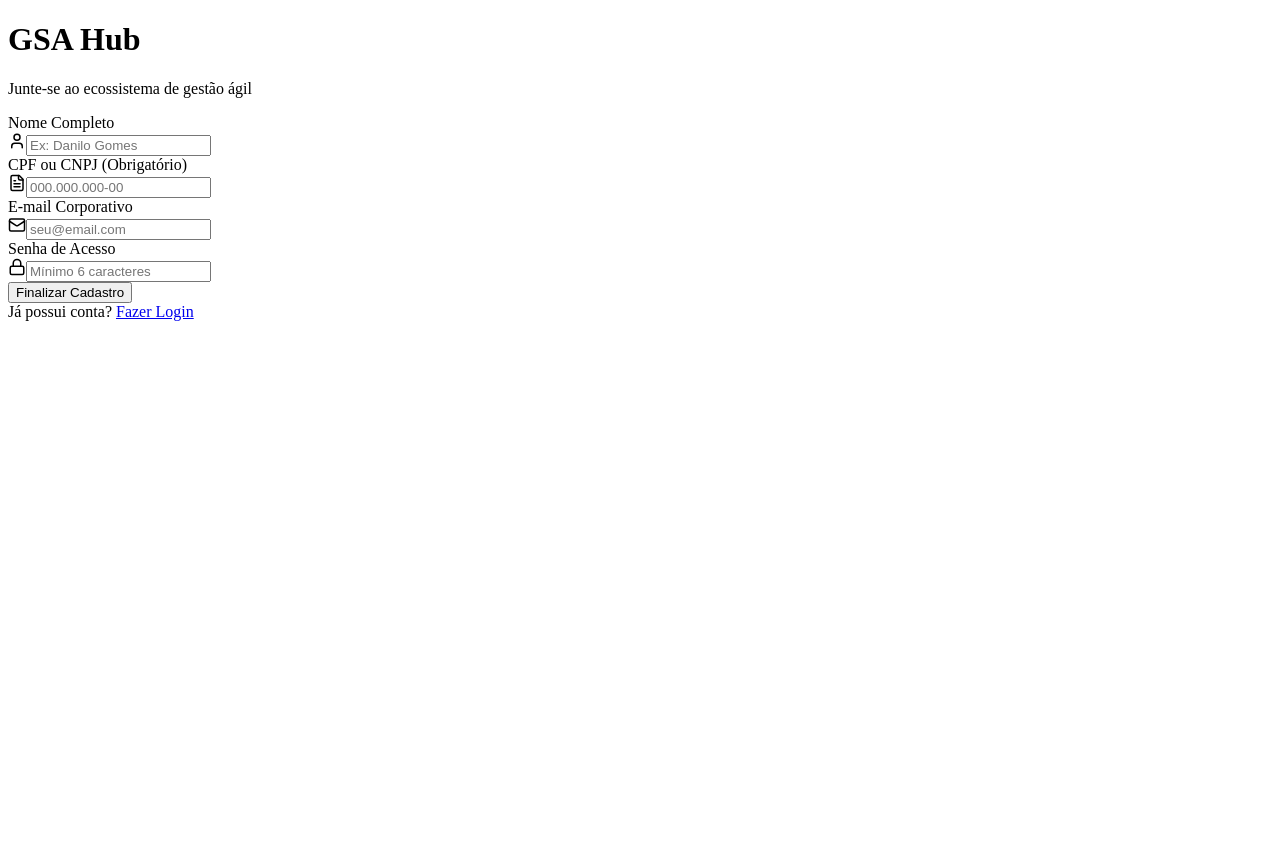
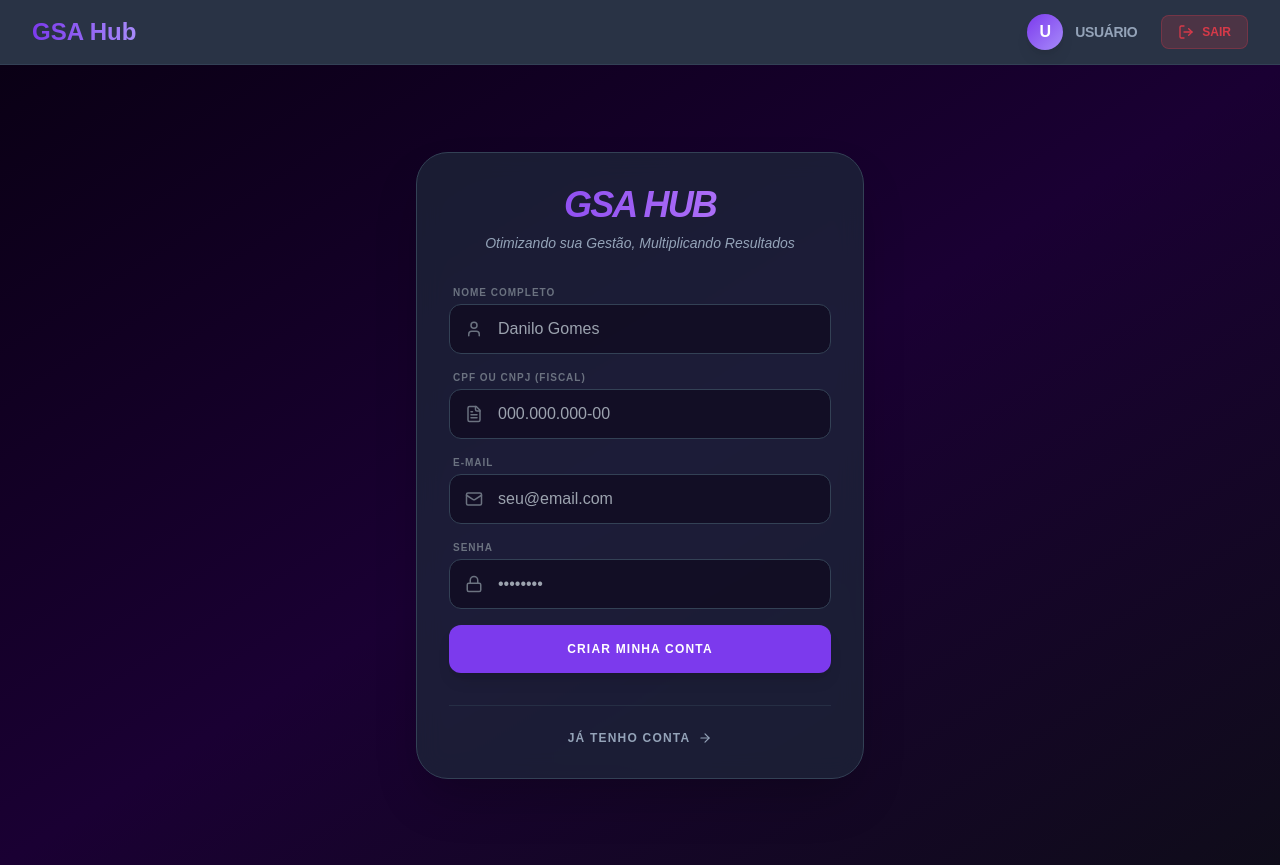
Before and after one commit to GomesServicosAgeis/gsahubreward, a Next.js app: page /register in a window 1280 px wide. Before the commit the page ends 800 px from the top, so only its background shows below. Built offline with nearby package versions, Linux system fonts and the light colour scheme; no server answers.

Commit message:
feat: cadastro com CPF/CNPJ, rota pública de recovery e correção de middleware

```diff
--- a/src/app/(protected)/dashboard/page.tsx
+++ b/src/app/(protected)/dashboard/page.tsx
@@ -36,15 +36,8 @@ export default async function DashboardPage() {
     .select('*')
     .single();
 
-  const handleLogout = async () => {
-    'use server';
-    const supabase = await createSupabaseServer();
-    await supabase.auth.signOut();
-    redirect('/login');
-  };
-
   return (
-    <div className="min-h-screen bg-gradient-to-br from-[#0a0015] via-[#1a0033] to-[#0f0c1a] text-[#E2E8F0] pt-20"> {/* pt-20 para dar espaço ao header fixo */}
+    <div className="min-h-screen bg-gradient-to-br from-[#0a0015] via-[#1a0033] to-[#0f0c1a] text-[#E2E8F0] pt-20">
       <main className="max-w-7xl mx-auto p-6 lg:p-10">
         {dashError && (
           <div className="bg-[#D73A49]/20 border border-[#D73A49]/50 p-5 rounded-xl mb-8 text-center backdrop-blur-sm">
--- a/src/app/(protected)/layout.tsx
+++ b/src/app/(protected)/layout.tsx
@@ -2,7 +2,6 @@
 import { createSupabaseServer } from '@/lib/supabase/server';
 import { redirect } from 'next/navigation';
 import Sidebar from '@/components/layout/sidebar';
-import Header from '@/components/Header';
 
 export default async function ProtectedLayout({
   children,
@@ -14,28 +13,16 @@ export default async function ProtectedLayout({
 
   if (!user) redirect('/login');
 
-  const { data: profile } = await supabase
-    .from('users')
-    .select('name')
-    .eq('id', user.id)
-    .single();
-
   return (
-    <div className="flex h-screen bg-[#0a0015] overflow-hidden">
-      {/* 1. Sidebar fixa na esquerda */}
+    <div className="flex h-screen bg-[#0a0015] overflow-hidden text-[#E2E8F0] font-sans">
       <Sidebar />
-
-      {/* 2. Área da direita (Header + Conteúdo) */}
-      <div className="flex-1 flex flex-col overflow-hidden">
-        <Header userName={profile?.name || user.email} />
-
-        {/* 3. Área de Scroll do conteúdo */}
-        <main className="flex-1 overflow-y-auto bg-gradient-to-br from-[#0a0015] via-[#1a0033] to-[#0f0c1a]">
-          <div className="min-h-full">
-            {children}
-          </div>
-        </main>
-      </div>
+      <main className="flex-1 overflow-y-auto bg-gradient-to-br from-[#0a0015] via-[#1a0033] to-[#0f0c1a]">
+        {/* Camada de brilho sutil */}
+        <div className="absolute top-0 right-0 w-[600px] h-[600px] bg-[#7C3AED]/5 blur-[150px] rounded-full pointer-events-none"></div>
+        <div className="relative z-10 min-h-full">
+          {children}
+        </div>
+      </main>
     </div>
   );
 }
--- a/src/app/layout.tsx
+++ b/src/app/layout.tsx
@@ -1,8 +1,24 @@
 // src/app/layout.tsx
-export default function RootLayout({ children }: { children: React.ReactNode }) {
+import type { Metadata } from 'next';
+import './globals.css';
+import Header from '@/components/Header';
+
+export const metadata: Metadata = {
+  title: 'GSA Hub Reward',
+  description: 'Hub de licenças e recompensas GSA',
+};
+
+export default function RootLayout({
+  children,
+}: {
+  children: React.ReactNode;
+}) {
   return (
-    <html lang="pt-br">
-      <body>{children}</body>
+    <html lang="pt-BR">
+      <body>
+        <Header />
+        {children}
+      </body>
     </html>
   );
 }
--- a/src/app/login/page.tsx
+++ b/src/app/login/page.tsx
@@ -3,16 +3,18 @@
 import { useState } from 'react';
 import { supabase } from '@/lib/supabase/client';
 import { useRouter } from 'next/navigation';
-import Link from 'next/link'; // Importado para navegação interna
+import Link from 'next/link';
 
 export default function LoginPage() {
   const [email, setEmail] = useState('');
   const [password, setPassword] = useState('');
   const [message, setMessage] = useState<string | null>(null);
+  const [loading, setLoading] = useState(false);
   const router = useRouter();
 
   const handleLogin = async (e: React.FormEvent) => {
     e.preventDefault();
+    setLoading(true);
     setMessage(null);
 
     const { error } = await supabase.auth.signInWithPassword({
@@ -22,6 +24,7 @@ export default function LoginPage() {
 
     if (error) {
       setMessage(error.message);
+      setLoading(false);
     } else {
       router.push('/dashboard');
       router.refresh();
@@ -30,17 +33,17 @@ export default function LoginPage() {
 
   return (
     <div className="min-h-screen bg-gradient-to-br from-[#0a0015] via-[#1a0033] to-[#0f0c1a] text-[#E2E8F0] flex items-center justify-center p-4">
-      <div className="w-full max-w-md bg-[#1E293B]/70 backdrop-blur-md p-8 rounded-2xl border border-[#334155] shadow-2xl">
+      <div className="w-full max-w-md bg-[#1E293B]/70 backdrop-blur-md p-8 rounded-[2rem] border border-[#334155] shadow-2xl relative z-10">
         <div className="text-center mb-8">
-          <h1 className="text-3xl font-extrabold bg-gradient-to-r from-[#7C3AED] to-[#C084FC] bg-clip-text text-transparent inline-block">
+          <h1 className="text-4xl font-black bg-gradient-to-r from-[#7C3AED] to-[#C084FC] bg-clip-text text-transparent inline-block italic uppercase tracking-tighter">
             GSA Hub
           </h1>
-          <p className="text-[#94A3B8] mt-2">Acesse sua conta para gerenciar seus resultados</p>
+          <p className="text-[#94A3B8] mt-2 font-medium">Acesse sua conta para gerenciar seus resultados</p>
         </div>
 
         <form onSubmit={handleLogin} className="space-y-6">
           <div>
-            <label className="block text-sm font-medium text-[#94A3B8] mb-2">E-mail</label>
+            <label className="block text-[10px] font-black text-gray-500 uppercase tracking-widest mb-2 ml-1">E-mail</label>
             <input
               type="email"
               placeholder="seu@email.com"
@@ -52,7 +55,7 @@ export default function LoginPage() {
           </div>
 
           <div>
-            <label className="block text-sm font-medium text-[#94A3B8] mb-2">Senha</label>
+            <label className="block text-[10px] font-black text-gray-500 uppercase tracking-widest mb-2 ml-1">Senha</label>
             <input
               type="password"
               placeholder="••••••••"
@@ -65,37 +68,36 @@ export default function LoginPage() {
 
           <button
             type="submit"
-            className="w-full py-3 bg-gradient-to-r from-[#7C3AED] to-[#A78BFA] hover:from-[#8B5CF6] hover:to-[#C084FC] text-white font-bold rounded-xl transition-all shadow-lg shadow-[#7C3AED]/20 active:scale-[0.98]"
+            disabled={loading}
+            className="w-full py-4 bg-gradient-to-r from-[#7C3AED] to-[#A78BFA] hover:from-[#8B5CF6] hover:to-[#C084FC] text-white font-black rounded-xl transition-all shadow-lg shadow-[#7C3AED]/20 active:scale-[0.98] uppercase text-xs tracking-widest disabled:opacity-50"
           >
-            Entrar no Sistema
+            {loading ? 'Entrando...' : 'Entrar no Sistema'}
           </button>
 
           {message && (
-            <div className="p-3 bg-[#D73A49]/20 border border-[#D73A49]/50 rounded-lg text-[#D73A49] text-sm text-center animate-pulse">
+            <div className="p-3 bg-[#D73A49]/20 border border-[#D73A49]/50 rounded-lg text-[#D73A49] text-[10px] font-bold text-center uppercase">
               {message}
             </div>
           )}
 
-          {/* Ajuste: Links de Cadastro e Recuperação */}
-          <div className="mt-8 pt-6 border-t border-[#334155]/50 text-center space-y-4">
-            <div className="flex flex-col gap-1">
-              <p className="text-[#94A3B8] text-sm">Ainda não faz parte do ecossistema?</p>
-              <Link
-                href="/register"
-                className="text-[#A78BFA] hover:text-[#C084FC] font-bold text-sm transition-all hover:underline"
-              >
-                Criar minha conta GSA Hub
-              </Link>
-            </div>
-
+          <div className="mt-6 text-center">
             <Link
               href="/forgot-password"
-              className="block text-[11px] text-[#64748B] hover:text-[#94A3B8] transition-colors uppercase tracking-widest font-bold"
+              className="inline-block text-[11px] text-[#64748B] hover:text-[#A78BFA] transition-all font-black uppercase tracking-[0.2em] cursor-pointer"
             >
               Esqueceu sua senha?
             </Link>
           </div>
         </form>
+
+        <div className="mt-8 pt-6 border-t border-[#334155]/50 text-center">
+          <Link
+            href="/register"
+            className="text-white hover:text-[#A78BFA] font-black text-sm transition-all uppercase italic"
+          >
+            Criar minha conta GSA Hub
+          </Link>
+        </div>
       </div>
     </div>
   );
--- a/src/app/register/page.tsx
+++ b/src/app/register/page.tsx
@@ -4,11 +4,8 @@ import { useState, useEffect, Suspense } from 'react';
 import { useRouter, useSearchParams } from 'next/navigation';
 import Link from 'next/link';
 import { supabase } from '@/lib/supabase/client';
-import { ShieldCheck, User, Mail, Lock, FileText, CheckCircle } from 'lucide-react';
+import { User, Mail, Lock, FileText, CheckCircle, ArrowRight } from 'lucide-react';
 
-/**
- * Componente interno com a lógica de negócio e formulário.
- */
 function RegisterContent() {
   const router = useRouter();
   const searchParams = useSearchParams();
@@ -17,12 +14,12 @@ function RegisterContent() {
   const [name, setName] = useState('');
   const [email, setEmail] = useState('');
   const [password, setPassword] = useState('');
-  const [cpfCnpj, setCpfCnpj] = useState(''); // Campo Fiscal Obrigatório
+  const [cpfCnpj, setCpfCnpj] = useState('');
   const [loading, setLoading] = useState(false);
   const [error, setError] = useState<string | null>(null);
   const [message, setMessage] = useState<string | null>(null);
 
-  // Lógica: Se o cara já estiver logado, manda pro Dashboard com o código de indicação
+  // Lógica: Se já estiver logado, redireciona para o dash com o ref
   useEffect(() => {
     async function checkUser() {
       const { data: { user } } = await supabase.auth.getUser();
@@ -37,162 +34,108 @@ function RegisterContent() {
     e.preventDefault();
     setLoading(true);
     setError(null);
-    setMessage(null);
 
     try {
-      // 1. Cria o usuário no Supabase Auth com metadados fiscais
+      // 1. SignUp no Supabase
       const { data: authData, error: signUpError } = await supabase.auth.signUp({
         email,
         password,
         options: {
-          data: {
-            name,
-            cpf_cnpj: cpfCnpj // Salva no auth.users metadata
-          },
+          data: { name, cpf_cnpj: cpfCnpj },
           emailRedirectTo: `${window.location.origin}/auth/callback`,
         },
       });
 
       if (signUpError) throw signUpError;
-      if (!authData.user) throw new Error('Falha na criação do usuário.');
+      if (!authData.user) throw new Error('Falha ao criar usuário.');
 
-      // 2. Chama a RPC para criar o Tenant, Perfil e Processar Indicação
-      // Certifique-se que sua RPC 'create_tenant_with_user' aceite p_cpf_cnpj
+      // 2. Chama sua RPC para criar Tenant e Perfil
       const { data: rpcData, error: rpcError } = await supabase.rpc('create_tenant_with_user', {
         p_user_id: authData.user.id,
         p_tenant_name: name || email.split('@')[0],
         p_tenant_email: email,
         p_user_name: name,
         p_referral_code: referralCode || null,
-        p_cpf_cnpj: cpfCnpj // Passando o campo fiscal para a função do banco
+        p_cpf_cnpj: cpfCnpj
       });
 
       if (rpcError) throw rpcError;
-      if (!rpcData?.success) throw new Error(rpcData?.error || 'Erro ao configurar empresa.');
 
-      setMessage('Conta criada com sucesso! Verifique seu e-mail para confirmar.');
-    } catch (error: any) {
-      setError(error.message || 'Erro ao processar cadastro.');
+      setMessage('Conta criada! Verifique seu e-mail para confirmar.');
+    } catch (err: any) {
+      setError(err.message || 'Erro ao realizar cadastro.');
     } finally {
       setLoading(false);
     }
   };
 
   return (
-    <div className="max-w-md w-full bg-[#1E293B]/70 backdrop-blur-md p-8 rounded-[2rem] border border-[#334155] shadow-2xl relative overflow-hidden">
-      {/* Brilho decorativo */}
-      <div className="absolute -top-24 -right-24 w-48 h-48 bg-[#7C3AED]/10 blur-[80px] rounded-full"></div>
-
-      <div className="text-center mb-8 relative z-10">
-        <h1 className="text-4xl font-black bg-gradient-to-r from-[#7C3AED] to-[#C084FC] bg-clip-text text-transparent italic tracking-tighter uppercase mb-2">
-          GSA Hub
-        </h1>
-        <p className="text-[#94A3B8] text-sm font-medium">Junte-se ao ecossistema de gestão ágil</p>
+    <div className="max-w-md w-full bg-[#1E293B]/70 backdrop-blur-md p-8 rounded-[2rem] border border-[#334155] shadow-2xl relative">
+      <div className="text-center mb-8">
+        <h1 className="text-4xl font-black bg-gradient-to-r from-[#7C3AED] to-[#C084FC] bg-clip-text text-transparent italic uppercase tracking-tighter mb-2">GSA Hub</h1>
+        <p className="text-[#94A3B8] text-sm font-medium italic">Otimizando sua Gestão, Multiplicando Resultados</p>
 
         {referralCode && (
-          <div className="mt-4 flex items-center justify-center gap-2 bg-[#28A745]/10 border border-[#28A745]/20 text-[#28A745] py-2 rounded-xl text-[10px] font-black uppercase tracking-widest">
-            <CheckCircle size={14} /> Indicação Ativa: {referralCode}
+          <div className="mt-4 flex items-center justify-center gap-2 bg-[#28A745]/10 border border-[#28A745]/20 text-[#28A745] py-2 rounded-xl text-[10px] font-black uppercase">
+            <CheckCircle size={14} /> Indicação de parceiro ativa
           </div>
         )}
       </div>
 
-      {error && (
-        <div className="bg-[#D73A49]/10 border border-[#D73A49]/30 text-[#D73A49] px-4 py-3 rounded-xl mb-6 text-xs font-bold text-center">
-          {error}
-        </div>
-      )}
-
-      {message && (
-        <div className="bg-[#28A745]/10 border border-[#28A745]/30 text-[#28A745] px-4 py-3 rounded-xl mb-6 text-xs font-bold text-center">
-          {message}
-        </div>
-      )}
-
-      <form onSubmit={handleRegister} className="space-y-4 relative z-10">
+      <form onSubmit={handleRegister} className="space-y-4">
         <div>
           <label className="block text-[10px] font-black text-gray-500 uppercase tracking-widest mb-1 ml-1">Nome Completo</label>
           <div className="relative">
             <User className="absolute left-4 top-1/2 -translate-y-1/2 text-gray-500" size={18} />
-            <input
-              type="text"
-              value={name}
-              onChange={(e) => setName(e.target.value)}
-              required
-              className="w-full pl-12 pr-4 py-3 bg-[#0a0015]/50 border border-[#334155] rounded-xl text-white focus:border-[#7C3AED] outline-none transition-all placeholder:text-gray-700"
-              placeholder="Ex: Danilo Gomes"
-            />
+            <input type="text" value={name} onChange={(e) => setName(e.target.value)} required className="w-full pl-12 pr-4 py-3 bg-[#0a0015]/50 border border-[#334155] rounded-xl text-white focus:border-[#7C3AED] outline-none transition-all" placeholder="Danilo Gomes" />
           </div>
         </div>
 
         <div>
-          <label className="block text-[10px] font-black text-gray-500 uppercase tracking-widest mb-1 ml-1">CPF ou CNPJ (Obrigatório)</label>
+          <label className="block text-[10px] font-black text-gray-500 uppercase tracking-widest mb-1 ml-1">CPF ou CNPJ (Fiscal)</label>
           <div className="relative">
             <FileText className="absolute left-4 top-1/2 -translate-y-1/2 text-gray-500" size={18} />
-            <input
-              type="text"
-              value={cpfCnpj}
-              onChange={(e) => setCpfCnpj(e.target.value)}
-              required
-              className="w-full pl-12 pr-4 py-3 bg-[#0a0015]/50 border border-[#334155] rounded-xl text-white focus:border-[#7C3AED] outline-none transition-all placeholder:text-gray-700"
-              placeholder="000.000.000-00"
-            />
+            <input type="text" value={cpfCnpj} onChange={(e) => setCpfCnpj(e.target.value)} required className="w-full pl-12 pr-4 py-3 bg-[#0a0015]/50 border border-[#334155] rounded-xl text-white focus:border-[#7C3AED] outline-none transition-all" placeholder="000.000.000-00" />
           </div>
         </div>
 
         <div>
-          <label className="block text-[10px] font-black text-gray-500 uppercase tracking-widest mb-1 ml-1">E-mail Corporativo</label>
+          <label className="block text-[10px] font-black text-gray-500 uppercase tracking-widest mb-1 ml-1">E-mail</label>
           <div className="relative">
             <Mail className="absolute left-4 top-1/2 -translate-y-1/2 text-gray-500" size={18} />
-            <input
-              type="email"
-              value={email}
-              onChange={(e) => setEmail(e.target.value)}
-              required
-              className="w-full pl-12 pr-4 py-3 bg-[#0a0015]/50 border border-[#334155] rounded-xl text-white focus:border-[#7C3AED] outline-none transition-all placeholder:text-gray-700"
-              placeholder="seu@email.com"
-            />
+            <input type="email" value={email} onChange={(e) => setEmail(e.target.value)} required className="w-full pl-12 pr-4 py-3 bg-[#0a0015]/50 border border-[#334155] rounded-xl text-white focus:border-[#7C3AED] outline-none transition-all" placeholder="seu@email.com" />
           </div>
         </div>
 
         <div>
-          <label className="block text-[10px] font-black text-gray-500 uppercase tracking-widest mb-1 ml-1">Senha de Acesso</label>
+          <label className="block text-[10px] font-black text-gray-500 uppercase tracking-widest mb-1 ml-1">Senha</label>
           <div className="relative">
             <Lock className="absolute left-4 top-1/2 -translate-y-1/2 text-gray-500" size={18} />
-            <input
-              type="password"
-              value={password}
-              onChange={(e) => setPassword(e.target.value)}
-              required
-              minLength={6}
-              className="w-full pl-12 pr-4 py-3 bg-[#0a0015]/50 border border-[#334155] rounded-xl text-white focus:border-[#7C3AED] outline-none transition-all placeholder:text-gray-700"
-              placeholder="Mínimo 6 caracteres"
-            />
+            <input type="password" value={password} onChange={(e) => setPassword(e.target.value)} required minLength={6} className="w-full pl-12 pr-4 py-3 bg-[#0a0015]/50 border border-[#334155] rounded-xl text-white focus:border-[#7C3AED] outline-none transition-all" placeholder="••••••••" />
           </div>
         </div>
 
-        <button
-          type="submit"
-          disabled={loading}
-          className="w-full py-4 bg-gradient-to-r from-[#7C3AED] to-[#A78BFA] hover:from-[#8B5CF6] hover:to-[#C084FC] text-white font-black rounded-xl transition-all shadow-lg shadow-purple-900/30 disabled:opacity-50 uppercase text-xs tracking-widest active:scale-95"
-        >
-          {loading ? 'Processando...' : 'Finalizar Cadastro'}
+        <button type="submit" disabled={loading} className="w-full py-4 bg-[#7C3AED] hover:bg-[#8B5CF6] text-white font-black rounded-xl transition-all shadow-lg uppercase text-xs tracking-widest">
+          {loading ? 'PROCESSANDO...' : 'CRIAR MINHA CONTA'}
         </button>
+
+        {error && <div className="p-3 bg-red-500/10 border border-red-500/20 rounded-lg text-red-500 text-[10px] font-bold text-center uppercase">{error}</div>}
+        {message && <div className="p-3 bg-green-500/10 border border-green-500/20 rounded-lg text-green-500 text-[10px] font-bold text-center uppercase">{message}</div>}
       </form>
 
-      <div className="mt-8 text-center text-xs text-[#64748B] font-bold uppercase tracking-widest">
-        Já possui conta? <Link href="/login" className="text-[#A78BFA] hover:text-white transition-colors">Fazer Login</Link>
+      <div className="mt-8 pt-6 border-t border-[#334155]/50 text-center">
+        <Link href="/login" className="text-xs text-[#94A3B8] hover:text-white font-black uppercase tracking-widest flex items-center justify-center gap-2 transition-all">
+          Já tenho conta <ArrowRight size={14} />
+        </Link>
       </div>
     </div>
   );
 }
 
-/**
- * Componente de Página Principal com Boundary de Suspense para SearchParams.
- */
 export default function RegisterPage() {
   return (
     <div className="min-h-screen flex items-center justify-center bg-gradient-to-br from-[#0a0015] via-[#1a0033] to-[#0f0c1a] px-4">
-      <Suspense fallback={<div className="text-[#7C3AED] font-black animate-pulse">CARREGANDO FORMULÁRIO GSA...</div>}>
+      <Suspense fallback={<div className="text-[#7C3AED] font-black animate-pulse uppercase">Carregando GSA...</div>}>
         <RegisterContent />
       </Suspense>
     </div>
```
Also changed, not shown: src/components/layout/sidebar.tsx (+20 -58 lines), src/middleware.ts (+13 -18 lines).
